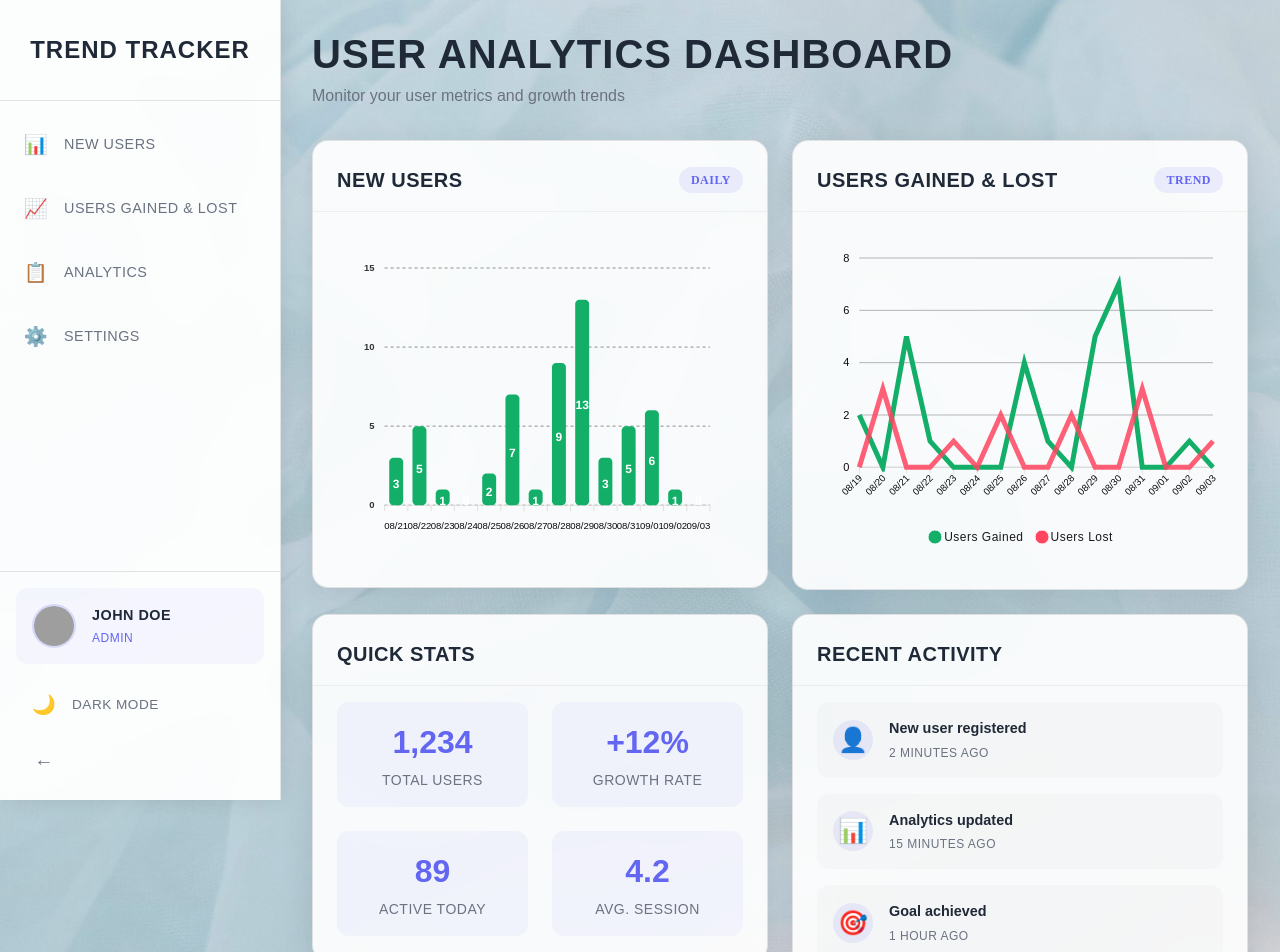
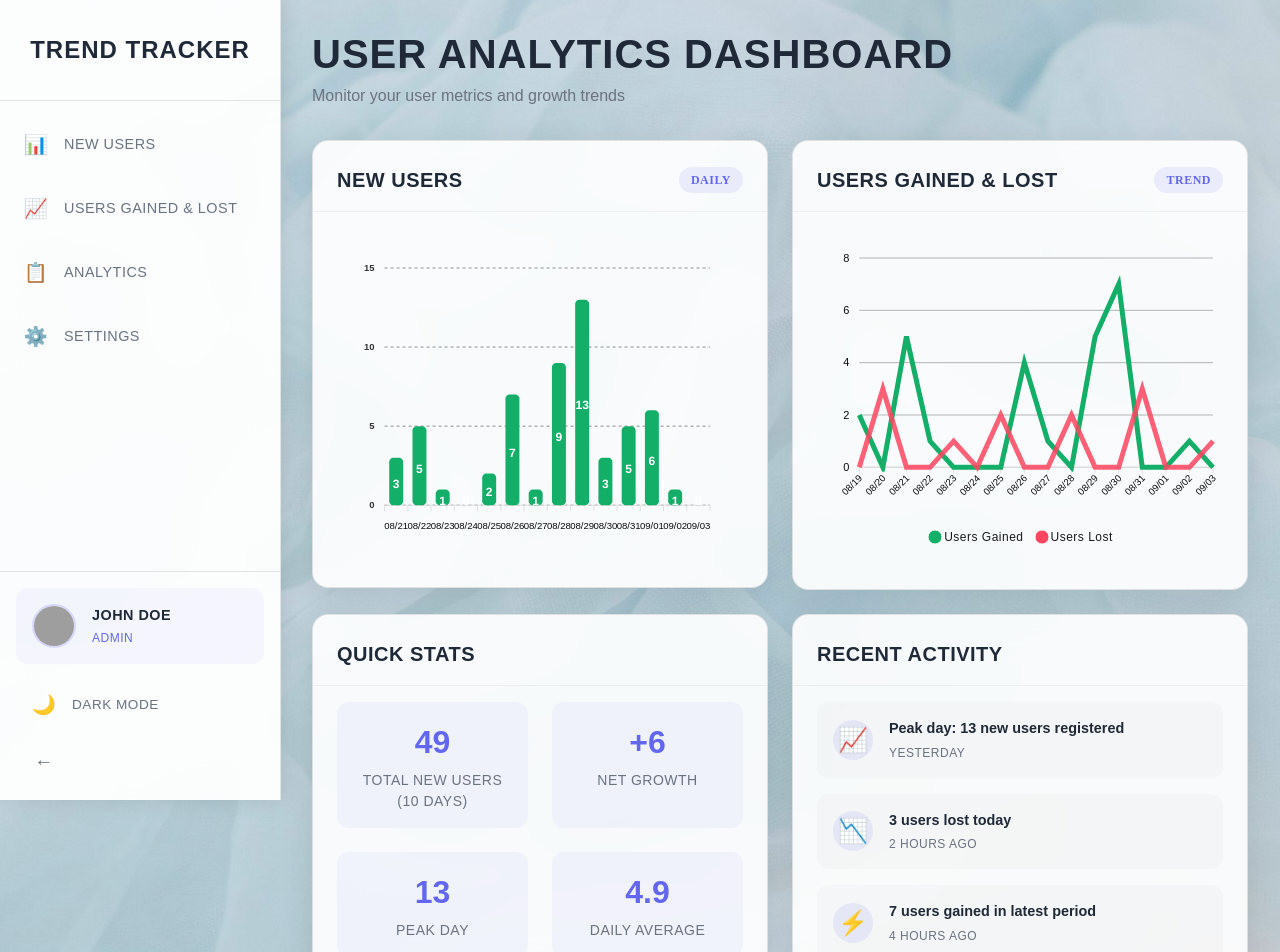
Before and after one commit to alissatroiano/Trend-Tracker, a React (Vite) app: page / in a window 1280 px wide. Shown: the top 952 px of the page. Built offline with nearby package versions, Linux system fonts and the light colour scheme; grey boxes are pictures that could not be loaded; a web font is replaced by a local one.

Commit message:
Update quick stats and recent activity to reflect actual chart data

```diff
--- a/src/components/App/App.tsx
+++ b/src/components/App/App.tsx
@@ -57,20 +57,20 @@ function App() {
               <div className="card-content">
                 <div className="stats-grid">
                   <div className="stat-item">
-                    <div className="stat-value">1,234</div>
-                    <div className="stat-label">Total Users</div>
+                    <div className="stat-value">49</div>
+                    <div className="stat-label">Total New Users (10 days)</div>
                   </div>
                   <div className="stat-item">
-                    <div className="stat-value">+12%</div>
-                    <div className="stat-label">Growth Rate</div>
+                    <div className="stat-value">+6</div>
+                    <div className="stat-label">Net Growth</div>
                   </div>
                   <div className="stat-item">
-                    <div className="stat-value">89</div>
-                    <div className="stat-label">Active Today</div>
+                    <div className="stat-value">13</div>
+                    <div className="stat-label">Peak Day</div>
                   </div>
                   <div className="stat-item">
-                    <div className="stat-value">4.2</div>
-                    <div className="stat-label">Avg. Session</div>
+                    <div className="stat-value">4.9</div>
+                    <div className="stat-label">Daily Average</div>
                   </div>
                 </div>
               </div>
@@ -83,24 +83,31 @@ function App() {
               <div className="card-content">
                 <div className="activity-list">
                   <div className="activity-item">
-                    <div className="activity-icon">👤</div>
+                    <div className="activity-icon">📈</div>
                     <div className="activity-text">
-                      <div className="activity-title">New user registered</div>
-                      <div className="activity-time">2 minutes ago</div>
+                      <div className="activity-title">Peak day: 13 new users registered</div>
+                      <div className="activity-time">Yesterday</div>
+                    </div>
+                  </div>
+                  <div className="activity-item">
+                    <div className="activity-icon">📉</div>
+                    <div className="activity-text">
+                      <div className="activity-title">3 users lost today</div>
+                      <div className="activity-time">2 hours ago</div>
+                    </div>
+                  </div>
+                  <div className="activity-item">
+                    <div className="activity-icon">⚡</div>
+                    <div className="activity-text">
+                      <div className="activity-title">7 users gained in latest period</div>
+                      <div className="activity-time">4 hours ago</div>
                     </div>
                   </div>
                   <div className="activity-item">
                     <div className="activity-icon">📊</div>
                     <div className="activity-text">
-                      <div className="activity-title">Analytics updated</div>
-                      <div className="activity-time">15 minutes ago</div>
-                    </div>
-                  </div>
-                  <div className="activity-item">
-                    <div className="activity-icon">🎯</div>
-                    <div className="activity-text">
-                      <div className="activity-title">Goal achieved</div>
-                      <div className="activity-time">1 hour ago</div>
+                      <div className="activity-title">10-day trend analysis complete</div>
+                      <div className="activity-time">6 hours ago</div>
                     </div>
                   </div>
                 </div>
```
